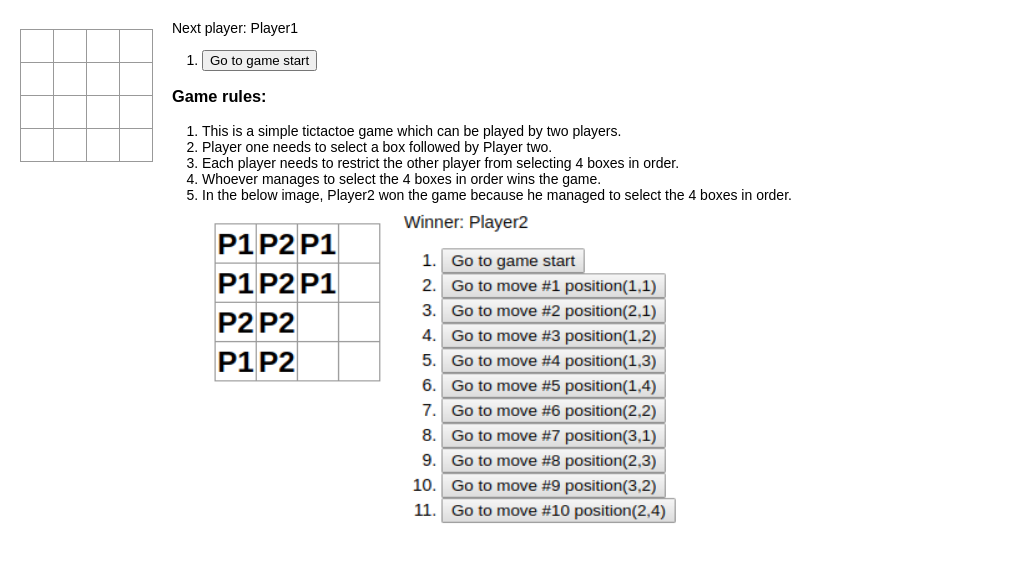
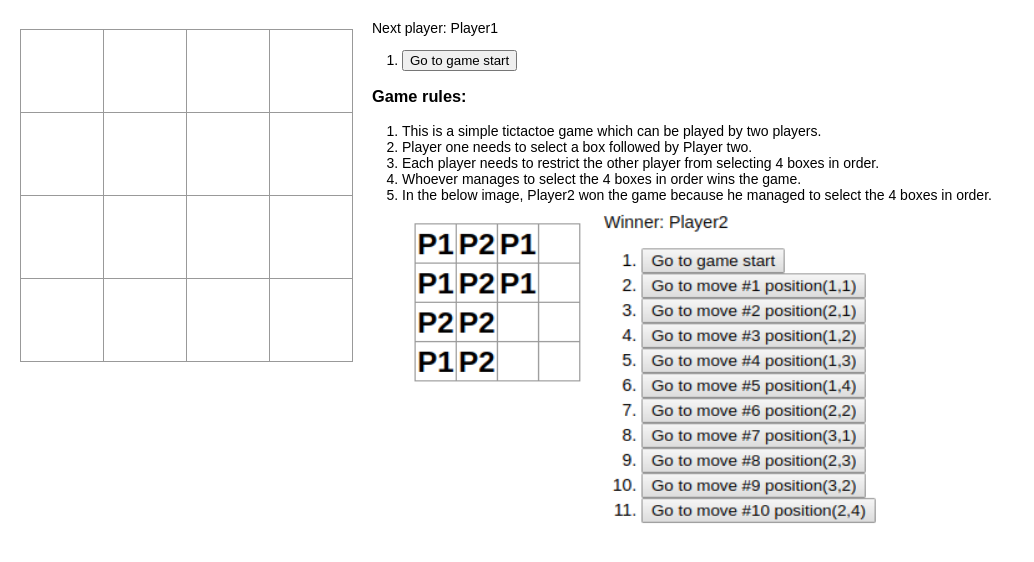
Before and after one commit to ashokkumar901/ReactApp, a React (Create React App) app: page / in a window 1280 px wide. Shown: the top 562 px of the page, without its empty margins (0-1034 px from the left). Built offline with nearby package versions, Linux system fonts and the light colour scheme.

Commit message:
size updated

```diff
--- a/src/index.css
+++ b/src/index.css
@@ -21,15 +21,15 @@ ol, ul {
   background: #fff;
   border: 1px solid #999;
   float: left;
-  font-size: 24px;
+  font-size: 70px;
   font-weight: bold;
   line-height: 34px;
-  height: 34px;
+  height: 84px;
   margin-right: -1px;
   margin-top: -1px;
   padding: 0;
   text-align: center;
-  width: 34px;
+  width: 84px;
 }
 
 .square:focus {
```
Also changed, not shown: 1 other file (tests, documents, lock files or other folders).
